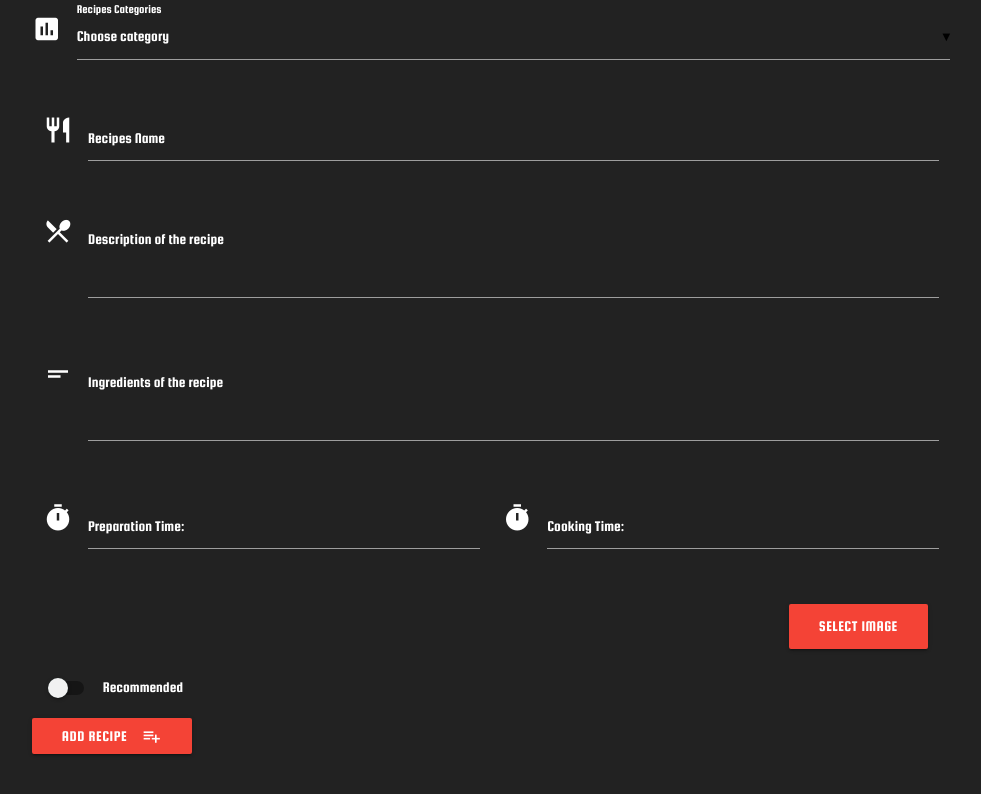
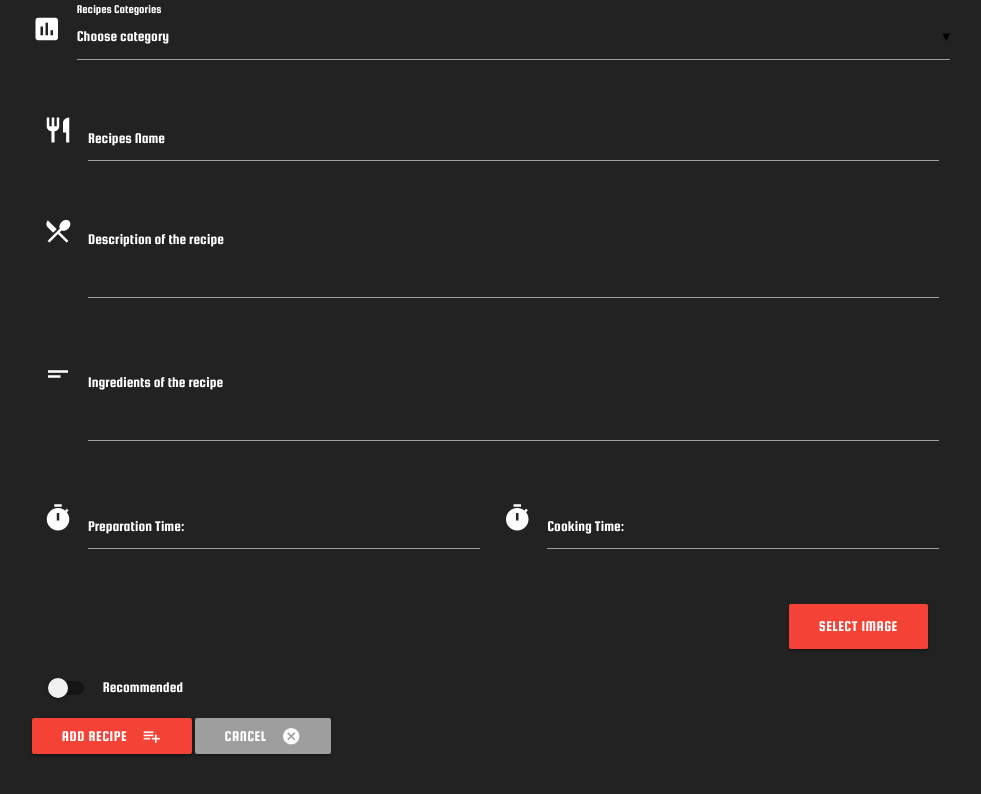
Before and after one commit to albeeralkhawri/Kitchen-Of-Iraq, a Flask app: page /add_recipes in a window 1280 px wide. Shown: the part 172-966 px from the top of the page, without its empty margins (149-1130 px from the left). Run offline with Flask 2, Linux system fonts and the light colour scheme; data that the repository does not hold is empty; parts of the project's set-up code (start-up, migrations or seed data) failed here and were passed over; some libraries are stand-ins or nearby versions.

Commit message:
add a cancel button

```diff
--- a/templates/addrecipes.html
+++ b/templates/addrecipes.html
@@ -85,6 +85,9 @@
                     <button class="btn waves-effect waves-light red" type="submit" name="action">Add recipe
                         <i class="material-icons right">playlist_add</i>
                     </button>
+                    <a href="{{ url_for('get_recipes') }}" class="waves-effect waves-light btn grey">
+                        <i class="material-icons right">cancel</i>Cancel
+                    </a>
                 </div>
             </form>
         </div>
```
